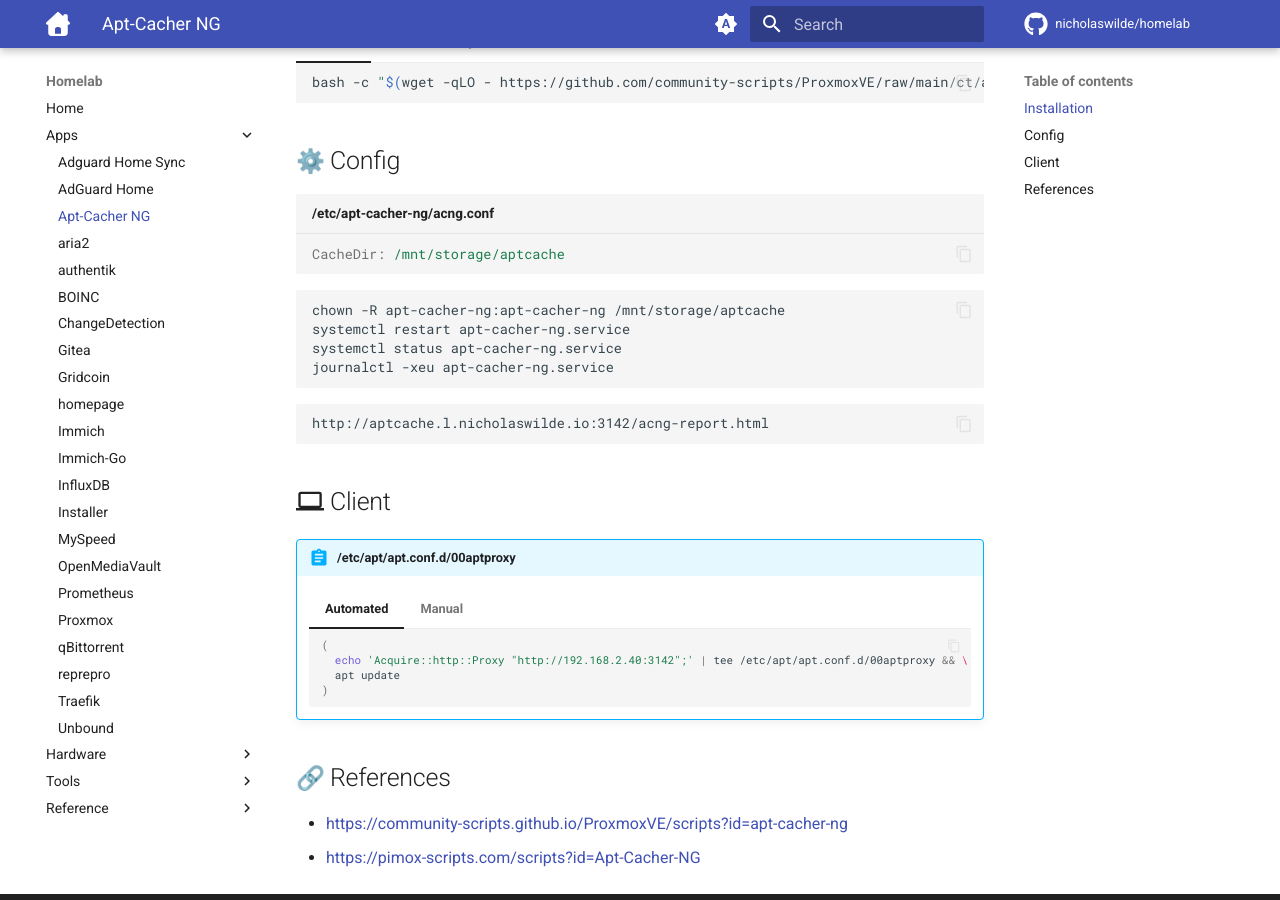
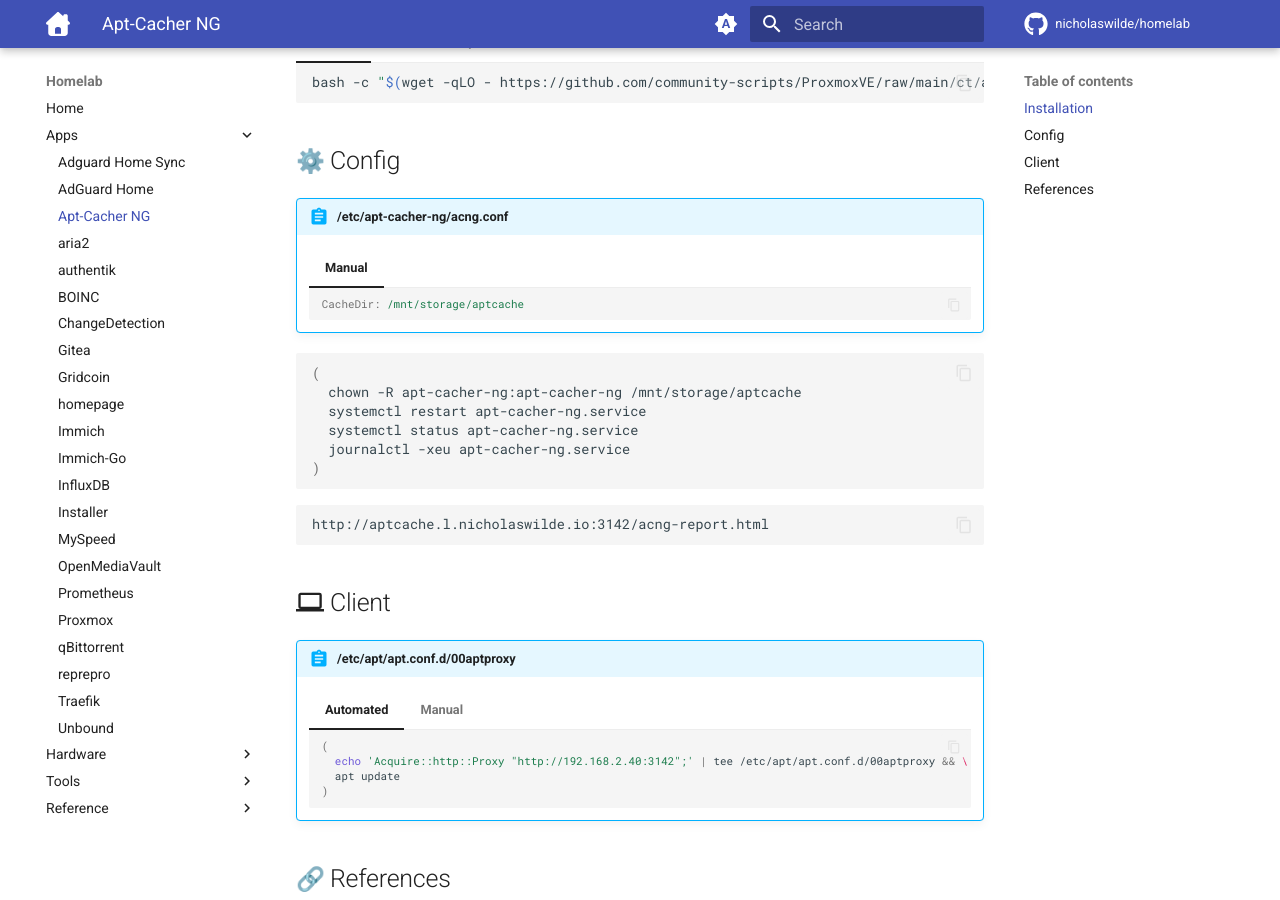
Before and after one commit to nicholaswilde/homelab, an MkDocs documentation site: the page built from docs/apps/aptcacherng.md, in a window 1280 px wide and 900 px high, scrolled down 419 px. Built offline with MkDocs 1.6.1 and Material for MkDocs 9.7.7, drawn with Linux system fonts in a browser that asks for light colours; emoji names are drawn with the system emoji font; comment, search, counter and statistics services are not loaded.

Commit message:
Update aptcacherng.md

````diff
--- a/docs/apps/aptcacherng.md
+++ b/docs/apps/aptcacherng.md
@@ -35,15 +35,21 @@
 
 ## :gear: Config
 
-```ini title="/etc/apt-cacher-ng/acng.conf"
-CacheDir: /mnt/storage/aptcache
-```
+!!! abstract "/etc/apt-cacher-ng/acng.conf"
+
+    === "Manual"
+
+        ```ini
+        CacheDir: /mnt/storage/aptcache
+        ```
 
 ```shell
-chown -R apt-cacher-ng:apt-cacher-ng /mnt/storage/aptcache
-systemctl restart apt-cacher-ng.service
-systemctl status apt-cacher-ng.service
-journalctl -xeu apt-cacher-ng.service
+(
+  chown -R apt-cacher-ng:apt-cacher-ng /mnt/storage/aptcache
+  systemctl restart apt-cacher-ng.service
+  systemctl status apt-cacher-ng.service
+  journalctl -xeu apt-cacher-ng.service
+)
 ```
 
 ```
````
